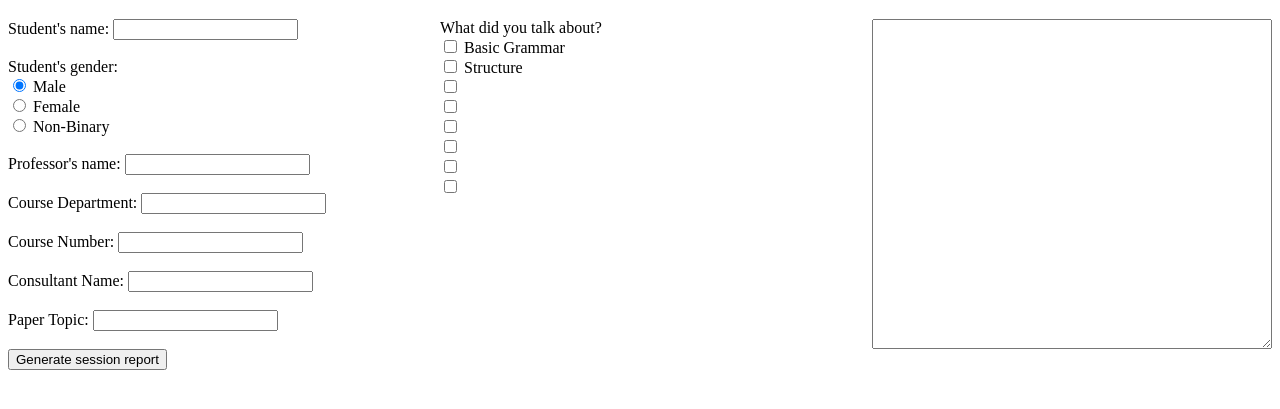
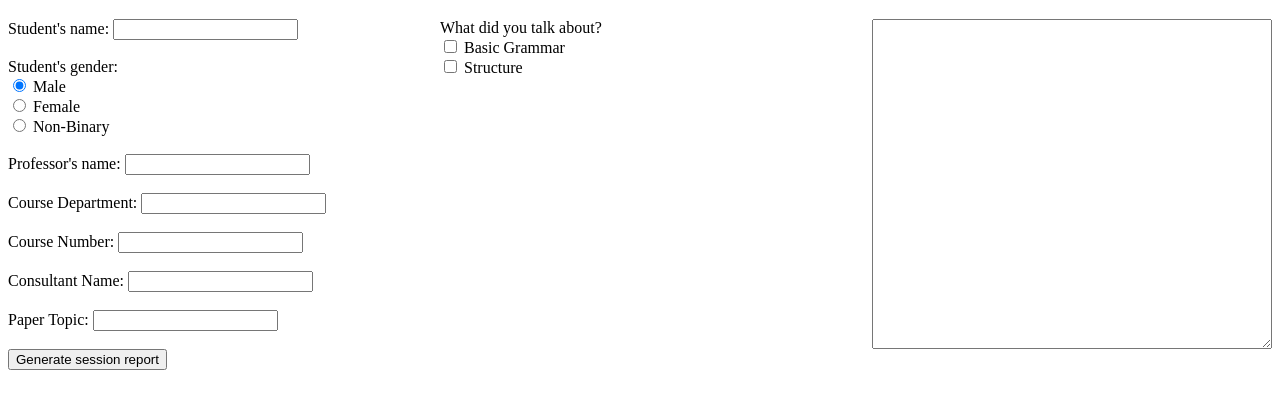
Before and after one commit to mattheuscolyn/RC, a plain HTML site: page index.html in a window 1280 px wide. Shown: the part 61-470 px from the top of the page. Drawn offline with Linux system fonts and the light colour scheme.

Commit message:
erased unused checkbox

```diff
--- a/index.html
+++ b/index.html
@@ -38,12 +38,6 @@
           <label for="reportbody_basicgrammar">Basic Grammar</label><br>
           <input type="checkbox" id="reportbody" name="reportbody" value="structure">
           <label for="reportbody_structure">Structure</label><br>
-          <input type="checkbox" id="reportbody" name="reportbody"><br>
-          <input type="checkbox" id="reportbody" name="reportbody"><br>
-          <input type="checkbox" id="reportbody" name="reportbody"><br>
-          <input type="checkbox" id="reportbody" name="reportbody"><br>
-          <input type="checkbox" id="reportbody" name="reportbody"><br>
-          <input type="checkbox" id="reportbody" name="reportbody"><br>
         </form>
         <textarea id="sessionreport" name="sessionreport"></textarea>
     </div>
```
